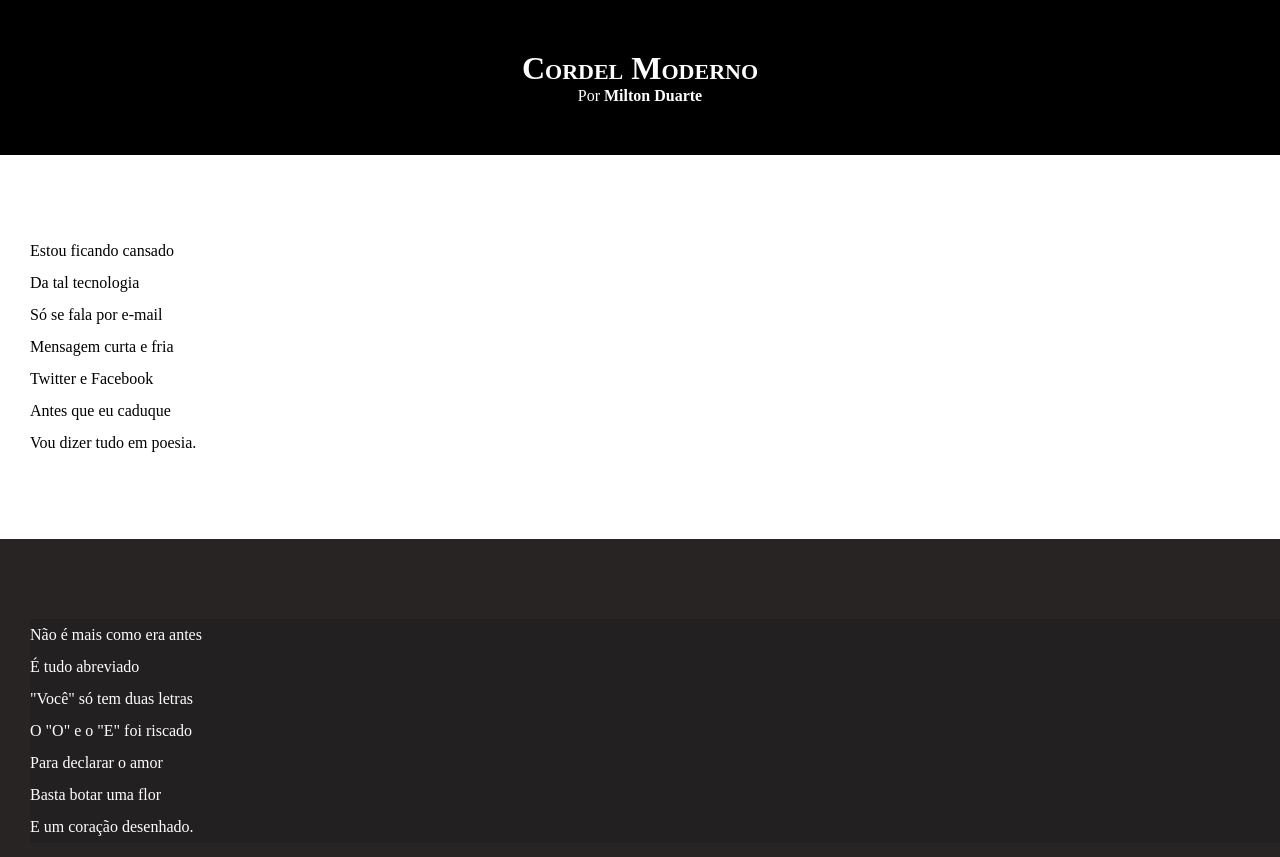
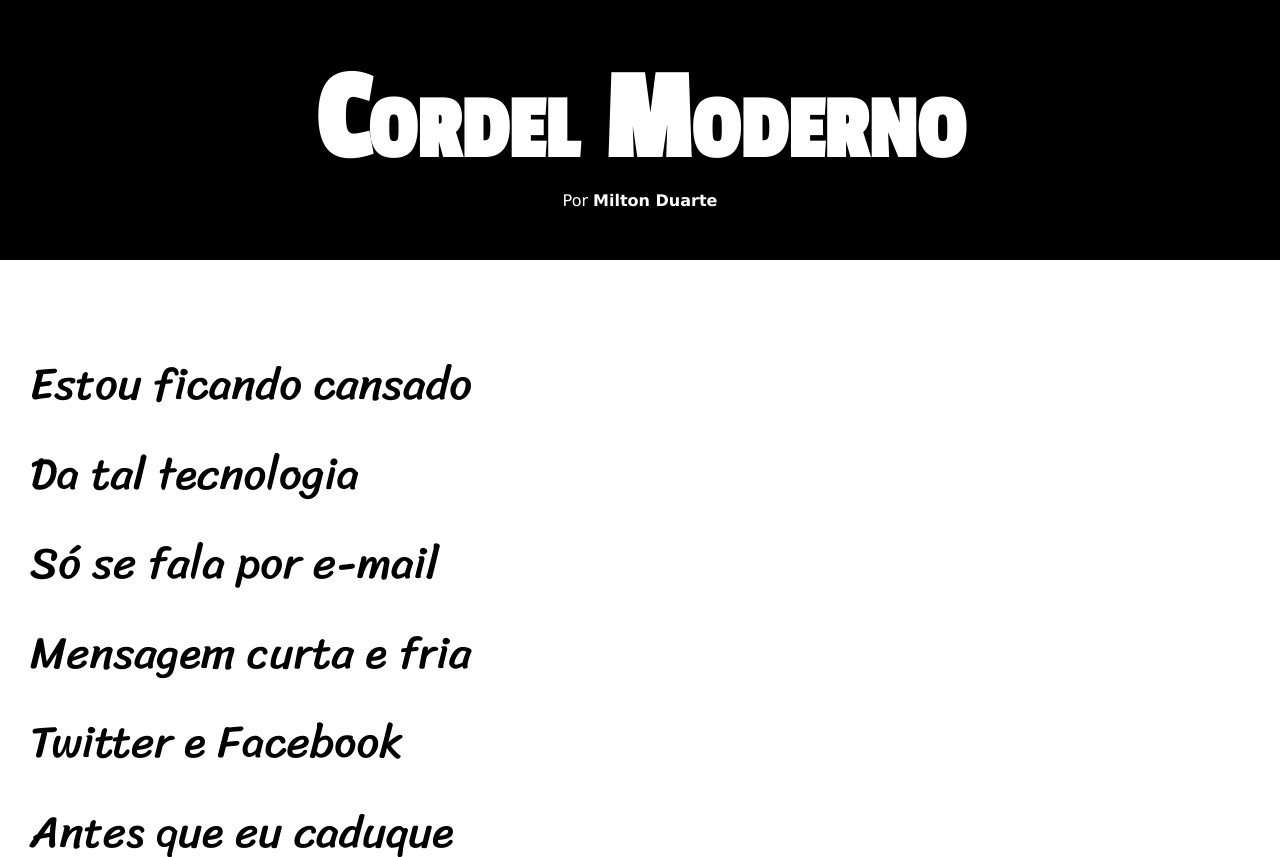
Before and after one commit to duriaux/WebProgramming2, a plain HTML site: page HTML&CSS/CHALLENGER/D012/INDEX.html in a window 1280 px wide. Shown: the top 857 px of the page. Drawn offline with Linux system fonts and the light colour scheme.

Commit message:
style update: challenger D12

```diff
--- a/HTML&CSS/CHALLENGER/D012/style/style.css
+++ b/HTML&CSS/CHALLENGER/D012/style/style.css
@@ -1,4 +1,20 @@
 @charset "UTF-8";
+@import url('https://fonts.googleapis.com/css2?family=Passion+One&family=Sriracha&display=swap');
+
+
+
+@import url('https://fonts.googleapis.com/css2?family=Passion+One&family=Sriracha&display=swap');
+
+
+:root{
+--font1: Verdana, Geneva, Tahoma, sans-serif;
+--font2: 'Passion One', cursive;
+--font3: 'Sriracha', cursive;
+
+
+
+
+}
 
 /*reset all elements*/
 
@@ -6,6 +22,7 @@
 
 margin: 0px;
 padding: 0px;
+font-size: 1em;
 
 }
 
@@ -14,6 +31,7 @@ html,body{
 
 min-height: 100vh;
 background-color: red;
+font-family: var(--font1);
 
 
 }
@@ -26,6 +44,7 @@ text-align:center;
 
 
 
+
 }
 header > h1{
 
@@ -34,6 +53,8 @@ padding-top:50px;
 font-variant: small-caps;*/
 
 font-variant:small-caps;
+font-size: 10vw;
+font-family: var(--font2);
 
 
 }
@@ -65,6 +86,14 @@ padding-bottom: 10vh;
 line-height: 2em;
 padding-left:30px;
 
+/*4 percent of the width*/
+font-size:3.5vw;
+
+
+font-family: var(--font3);
+
+
+
 
 }
 
@@ -84,7 +113,11 @@ color:white;
 
 section.image > p{
 
+  /*width: 400px;*/
+display: inline-block;
+
 background-color:  rgba(27, 26, 26, 0.433);
+
 
 }
 
```
